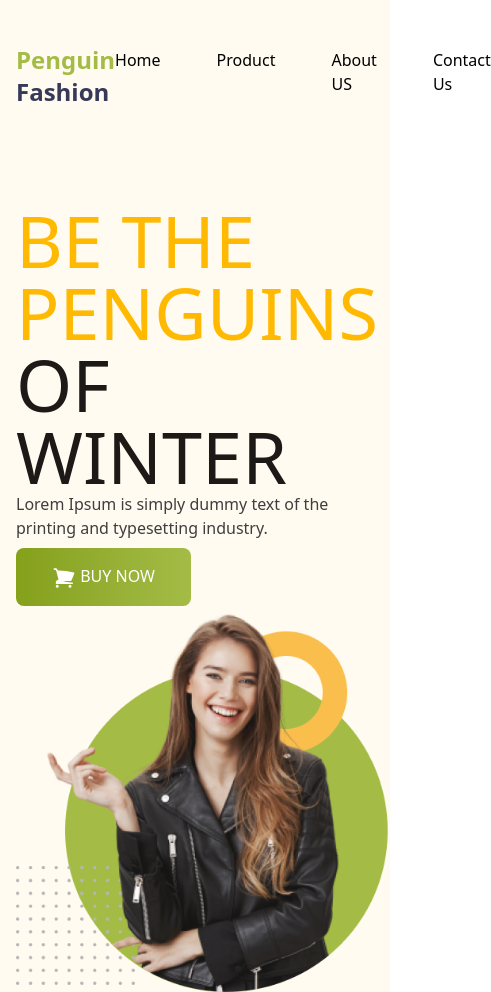
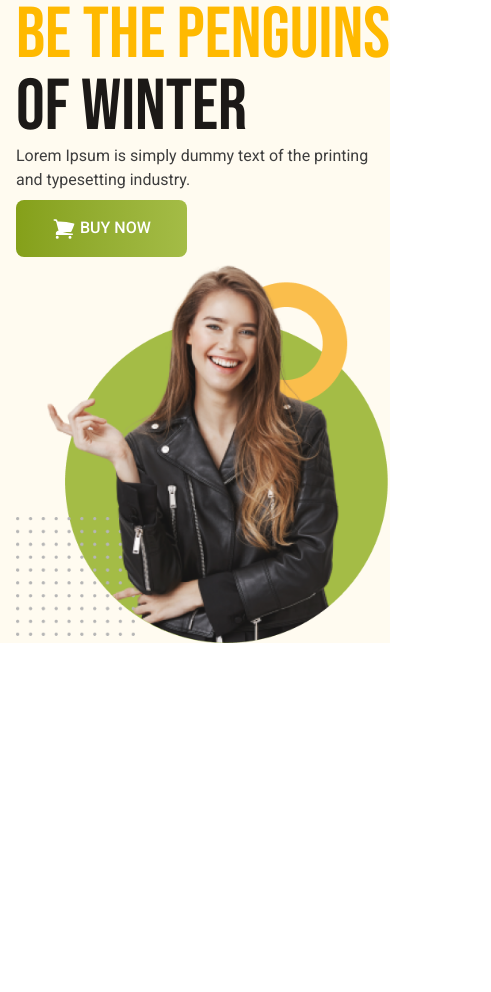
Before and after one commit to julkarnine3/penguin-fashion-using-tailwind, a plain HTML site: page index.html in a window 390 px wide. Shown: the whole page, 491 px wide, since content can reach past the window. After the commit the page ends 844 px from the top, so only its background shows below. Drawn offline with nearby package versions, Linux system fonts and the light colour scheme.

Commit message:
Added the responsive cover

```diff
--- a/index.html
+++ b/index.html
@@ -3,15 +3,26 @@
 <head>
     <meta charset="UTF-8">
     <meta name="viewport" content="width=device-width, initial-scale=1.0">
-    <link href="https://fonts.googleapis.com/css2?family=Bebas+Neue&display=swap" rel="stylesheet">
+    <link rel="preconnect" href="https://fonts.googleapis.com">
+    <link rel="preconnect" href="https://fonts.gstatic.com" crossorigin>
+    <link href="https://fonts.googleapis.com/css2?family=Bebas+Neue&family=Roboto:ital,wght@0,100..900;1,100..900&display=swap" rel="stylesheet">
     <script src="https://unpkg.com/@tailwindcss/browser@4"></script>
     <title>Penguin Fashion</title>
+    <style>
+        .font-bebas-neue{
+        font-family: "Bebas Neue", serif;
+        }
+        .font-roboto {
+        font-family: "Roboto", serif;
+        }
+    </style>
 </head>
-<body>
+<body class="font-roboto">
     <header class="bg-[#FFFBF0] pl-4 md:pl-32 ">
-        <nav class="flex justify-between mb-24">
-
-            <h2 class="mt-11 font-bold text-2xl"><span class="text-[#A4BC46]">Penguin</span> <span class="text-[#363958]">Fashion</span></h2>
+        <!-- Navbar start here -->
+        <nav class="hidden flex justify-between mb-24">
+           <img class=" w-60 h-10 mt-11" src="./icons/logo.png" alt="">
+            <!-- <h2 class="mt-11 font-bold text-2xl"><span class="text-[#A4BC46]">Penguin</span> <span class="text-[#363958]">Fashion</span></h2> -->
 
             <ul class="list-none flex justify-between gap-14 mt-12 mr-24 font-medium text-base ">
                 <li><a class="no-underline" href="">Home</a></li>
@@ -20,19 +31,20 @@
                 <li><a class="no-underline" href="">Contact Us</a></li>
             </ul>
         </nav>
-        <div class="md:flex gap-14">
+        <!-- Banner start here -->
+        <div class="md:flex md:items-center md:justify-between">
             <div>
-                <h1 class="font-normal	text-7xl	uppercase"><span class="text-amber-400">Be the Penguins</span> <br>
+                <h1 class="font-normal	text-7xl	uppercase font-bebas-neue"><span class="text-amber-400">Be the Penguins</span> <br>
                     <span class="text-stone-900	">of Winter</span></h1>
                 <p class="font-normal text-base text-[#3E3E3E]">Lorem Ipsum is simply dummy text of the printing
-                    and typesetting industry.</p>
-                <button class="bg-gradient-to-r from-[#85A019] to-[#A4BC46]  py-4 px-9 mt-2 rounded-lg text-white te font-medium text-base"><svg xmlns="http://www.w3.org/2000/svg" fill="white" viewBox="0 0 24 24" stroke-width="1.5" stroke="currentColor" class="size-6 inline text-white">
+                    <br>and typesetting industry.</p>
+                <button class="bg-gradient-to-r from-[#85A019] to-[#A4BC46] cursor-pointer py-4 px-9 mt-2 rounded-lg text-white te font-medium text-base"><svg xmlns="http://www.w3.org/2000/svg" fill="white" viewBox="0 0 24 24" stroke-width="1.5" stroke="currentColor" class="size-6 inline text-white">
                     <path stroke-linecap="round" stroke-linejoin="round" d="M2.25 3h1.386c.51 0 .955.343 1.087.835l.383 1.437M7.5 14.25a3 3 0 0 0-3 3h15.75m-12.75-3h11.218c1.121-2.3 2.1-4.684 2.924-7.138a60.114 60.114 0 0 0-16.536-1.84M7.5 14.25 5.106 5.272M6 20.25a.75.75 0 1 1-1.5 0 .75.75 0 0 1 1.5 0Zm12.75 0a.75.75 0 1 1-1.5 0 .75.75 0 0 1 1.5 0Z" />
                   </svg>
                   BUY NOW</button>
             </div>
             <div>
-                <img src="./images/model.png" alt="">
+                <img class="md:-translate-x-12" src="./images/model.png" alt="">
             </div>
         </div>
 
```
